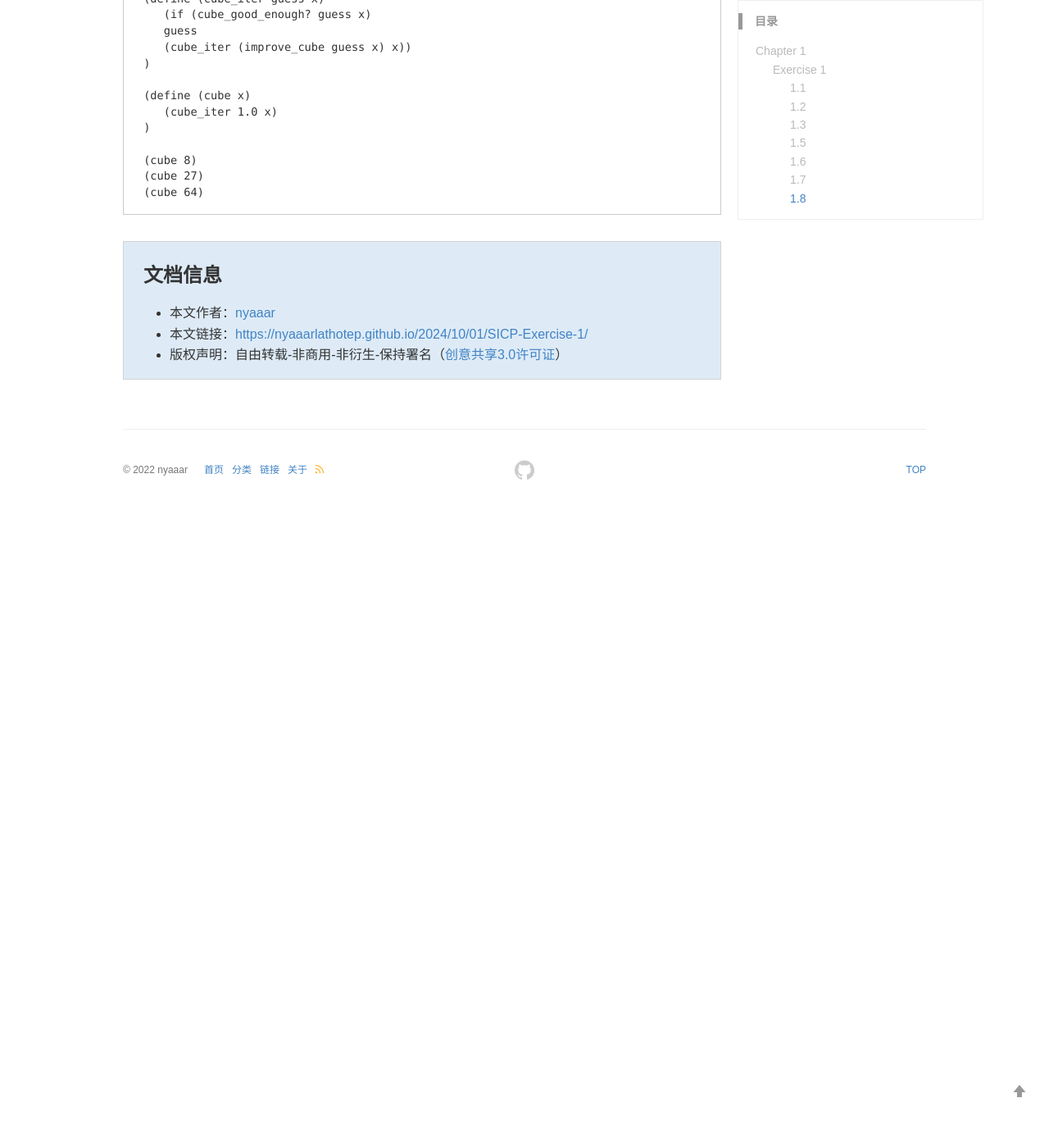
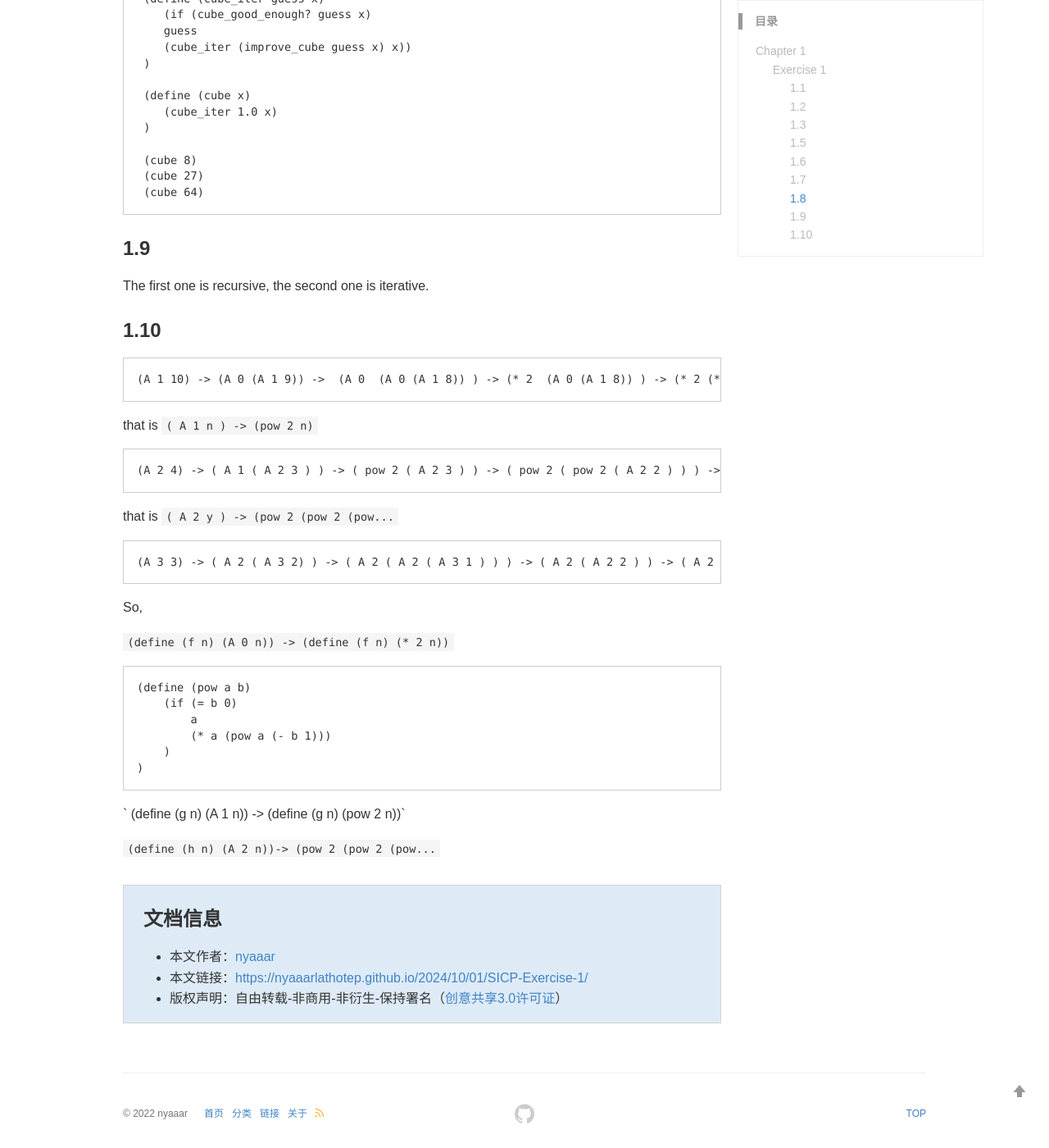
Before and after one commit to nyaaarlathotep/nyaaarlathotep.github.io, a Jekyll site: the page built from _posts/2024-10-01- SICP Exercise 1.md, in a window 1280 px wide and 1400 px high, scrolled down 2748 px. Shown: the whole window at 82% size. Built offline with Jekyll 4.4.1, drawn with Linux system fonts in a browser that asks for light colours; comment, search, counter and statistics services are not loaded; a style sheet for code colours, icons or effects is not loaded; before the commit the page ends 3378 px from its top, so only the background shows below that; some of the changed text lies outside the part shown.

Commit message:
Update 2024-10-01- SICP Exercise 1.md

````diff
--- a/_posts/2024-10-01- SICP Exercise 1.md
+++ b/_posts/2024-10-01- SICP Exercise 1.md
@@ -82,7 +82,7 @@ if (and #t #t) b a-> b -> 4
 
 > This alternative “fully expand and then reduce” evaluation method is known as normal-order evaluation, in contrast to the “evaluate the arguments and then apply” method that the interpreter actually uses, which is called applicative-order evaluation.
 
-神秘哦。(define (p) (p)) 会怎么展开我都无法预期，尝试了下会等待输入。
+神秘哦。`(define (p) (p))` 会怎么展开我都无法预期，尝试了下会等待输入。
 
 哦，applicative-order 因为传入的时候就会执行会直接卡住。normal-order  会在 if 后还是前展开呢？按这个题意是先判断再展开了吗。
 
@@ -132,3 +132,42 @@ if (and #t #t) b a-> b -> 4
  (cube 27)
  (cube 64)
 ```
+
+### 1.9
+
+The first one is recursive, the second one is iterative.
+
+### 1.10
+
+```
+(A 1 10) -> (A 0 (A 1 9)) ->  (A 0  (A 0 (A 1 8)) ) -> (* 2  (A 0 (A 1 8)) ) -> (* 2 (* 2  (A 1 8)) ) -> 2^10
+```
+
+that is `( A 1 n ) -> (pow 2 n)`
+
+```
+(A 2 4) -> ( A 1 ( A 2 3 ) ) -> ( pow 2 ( A 2 3 ) ) -> ( pow 2 ( pow 2 ( A 2 2 ) ) ) -> ( pow 2 ( pow 2  ( pow 2 ( A 2 1 ) )  ) ) ->  ( pow 2 ( pow 2  ( pow 2 2 )  ) ) -> 65536
+```
+
+that is `( A 2 y ) -> (pow  2 (pow 2 (pow...`
+
+```
+(A 3 3) -> ( A 2 ( A 3 2) ) -> ( A 2 ( A 2 ( A 3 1 ) ) ) -> ( A 2 ( A 2 2 ) ) -> ( A 2 4 ) -> 65536
+```
+
+So,
+
+`(define (f n) (A 0 n)) -> (define (f n) (* 2 n))`
+
+```
+(define (pow a b)
+    (if (= b 0)
+        a
+        (* a (pow a (- b 1)))
+    )
+)
+```
+
+` (define (g n) (A 1 n)) -> (define (g n) (pow 2 n))`
+
+`(define (h n) (A 2 n))-> (pow  2 (pow 2 (pow...`
````
